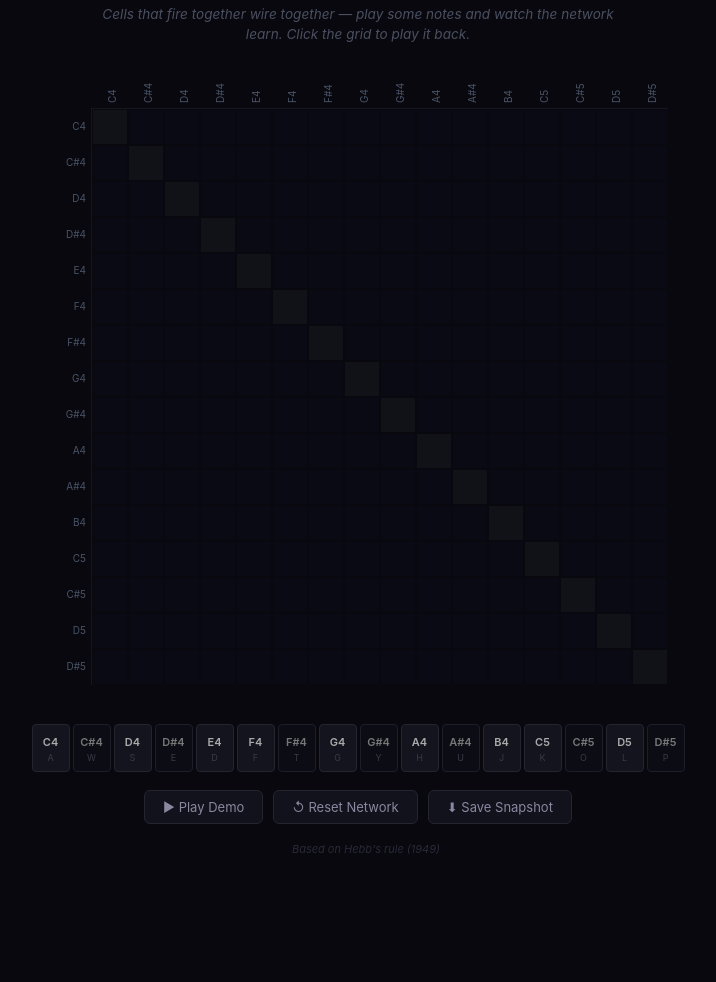
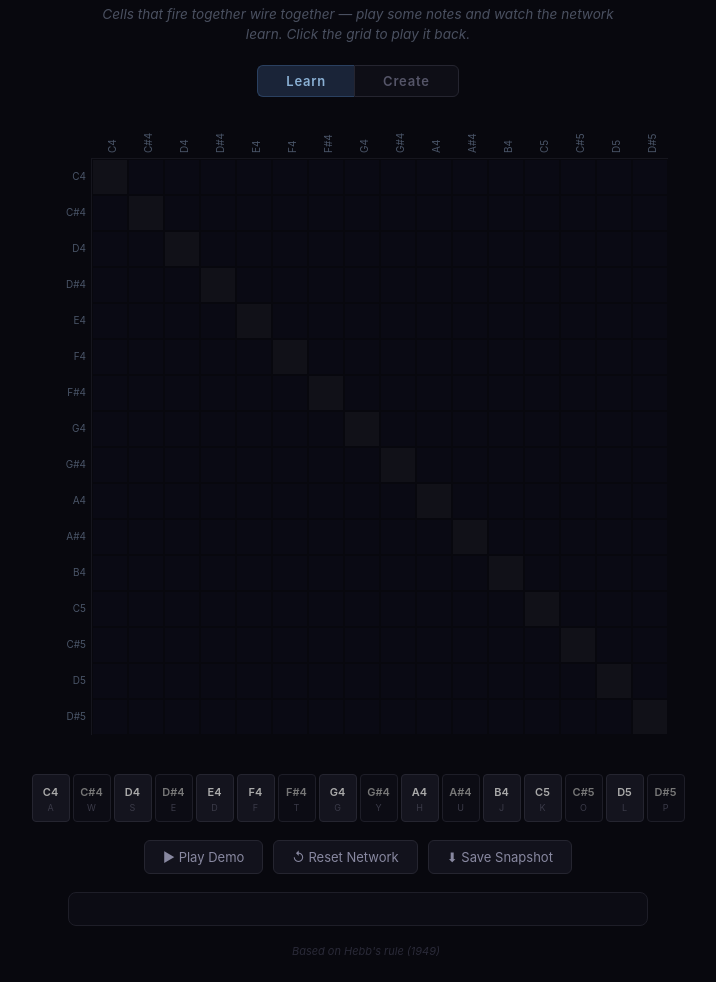
Before and after one commit to aaronmsabu/Hebbiano, a plain HTML site: page index.html in a window 1280 px wide. Shown: the part 61-1043 px from the top of the page, without its empty margins (282-998 px from the left). Before the commit the page ends 941 px from the top, so only its background shows below. Drawn offline with Linux system fonts and the light colour scheme.

Commit message:
feat: add Learn/Create mode toggle infrastructure
- Segmented control toggle bar (Learn | Create) between header and grid
- Two panel containers (#learn-panel, #create-panel) with show/hide
- Caption text updates dynamically per active mode
- Dark-themed panel card styles with section headings
- setMode() function manages all toggle state

```diff
--- a/hebbiano.js
+++ b/hebbiano.js
@@ -103,6 +103,12 @@ var demoRunning  = false;
 var demoTimeouts = [];
 var hoverCell    = { row: -1, col: -1 };
 var keyElements  = [];
+var currentMode  = 'learn'; // 'learn' or 'create'
+
+var CAPTIONS = {
+  learn:  'Cells that fire together wire together \u2014 play some notes and watch the network learn. Click the grid to play it back.',
+  create: 'The network is your instrument \u2014 play a note and let learned connections generate melodies. Teach it patterns, then jam.'
+};
 
 // DOM references (set in init)
 var canvas, ctx, gridInfoEl;
@@ -580,6 +586,25 @@ function saveSnapshot() {
 }
 
 // ==========================================
+// MODE SWITCHING
+// ==========================================
+
+function setMode(mode) {
+  currentMode = mode;
+
+  // Toggle button active states
+  document.getElementById('mode-learn').classList.toggle('active', mode === 'learn');
+  document.getElementById('mode-create').classList.toggle('active', mode === 'create');
+
+  // Toggle panel visibility
+  document.getElementById('learn-panel').classList.toggle('hidden', mode !== 'learn');
+  document.getElementById('create-panel').classList.toggle('hidden', mode !== 'create');
+
+  // Update caption
+  document.getElementById('caption').textContent = CAPTIONS[mode];
+}
+
+// ==========================================
 // MAIN LOOP
 // ==========================================
 
@@ -619,6 +644,10 @@ function init() {
   document.getElementById('btn-reset').addEventListener('click', resetNetwork);
   document.getElementById('btn-save').addEventListener('click', saveSnapshot);
 
+  // Wire up mode toggle
+  document.getElementById('mode-learn').addEventListener('click', function () { setMode('learn'); });
+  document.getElementById('mode-create').addEventListener('click', function () { setMode('create'); });
+
   // Start animation loop
   requestAnimationFrame(tick);
 }
--- a/index.html
+++ b/index.html
@@ -11,8 +11,13 @@
   <div id="app">
     <header>
       <h1>Hebbiano</h1>
-      <p class="caption">Cells that fire together wire together — play some notes and watch the network learn. Click the grid to play it back.</p>
+      <p class="caption" id="caption">Cells that fire together wire together — play some notes and watch the network learn. Click the grid to play it back.</p>
     </header>
+
+    <nav id="mode-toggle">
+      <button id="mode-learn" class="mode-btn active">Learn</button>
+      <button id="mode-create" class="mode-btn">Create</button>
+    </nav>
 
     <main>
       <div id="grid-container">
@@ -27,6 +32,14 @@
         <button id="btn-reset">&#8634; Reset Network</button>
         <button id="btn-save">&#11015; Save Snapshot</button>
       </div>
+
+      <div id="learn-panel" class="mode-panel">
+        <!-- Populated by JS: sliders, rule selector, equation, experiments -->
+      </div>
+
+      <div id="create-panel" class="mode-panel hidden">
+        <!-- Populated by JS: temperature, cascade, auto-play, recording -->
+      </div>
     </main>
 
     <footer>
--- a/style.css
+++ b/style.css
@@ -21,7 +21,7 @@ body {
 }
 
 #app {
-  max-width: 680px;
+  max-width: 720px;
   width: 100%;
   text-align: center;
 }
@@ -48,6 +48,81 @@ h1 {
   line-height: 1.5;
   max-width: 520px;
   margin: 0 auto;
+}
+
+/* --- Mode Toggle --- */
+
+#mode-toggle {
+  display: flex;
+  justify-content: center;
+  gap: 0;
+  margin-bottom: 18px;
+}
+
+.mode-btn {
+  background: #0e0e16;
+  color: #555568;
+  border: 1px solid #252530;
+  padding: 7px 28px;
+  font-size: 13px;
+  font-family: inherit;
+  font-weight: 600;
+  letter-spacing: 0.06em;
+  cursor: pointer;
+  transition: background-color 0.15s, color 0.15s, border-color 0.15s;
+}
+
+.mode-btn:first-child {
+  border-radius: 6px 0 0 6px;
+  border-right: none;
+}
+
+.mode-btn:last-child {
+  border-radius: 0 6px 6px 0;
+}
+
+.mode-btn.active {
+  background: #1a2438;
+  color: #8ab0d4;
+  border-color: #2a4060;
+}
+
+.mode-btn:not(.active):hover {
+  background: #141420;
+  color: #7778a0;
+}
+
+/* --- Mode Panels --- */
+
+.mode-panel {
+  text-align: left;
+  max-width: 580px;
+  margin: 0 auto 18px;
+  padding: 16px 20px;
+  background: #0c0c14;
+  border: 1px solid #1e1e28;
+  border-radius: 8px;
+}
+
+.mode-panel.hidden {
+  display: none;
+}
+
+.panel-section {
+  margin-bottom: 16px;
+}
+
+.panel-section:last-child {
+  margin-bottom: 0;
+}
+
+.panel-heading {
+  font-size: 11px;
+  font-weight: 600;
+  text-transform: uppercase;
+  letter-spacing: 0.1em;
+  color: #556;
+  margin-bottom: 10px;
 }
 
 /* --- Grid --- */
```
